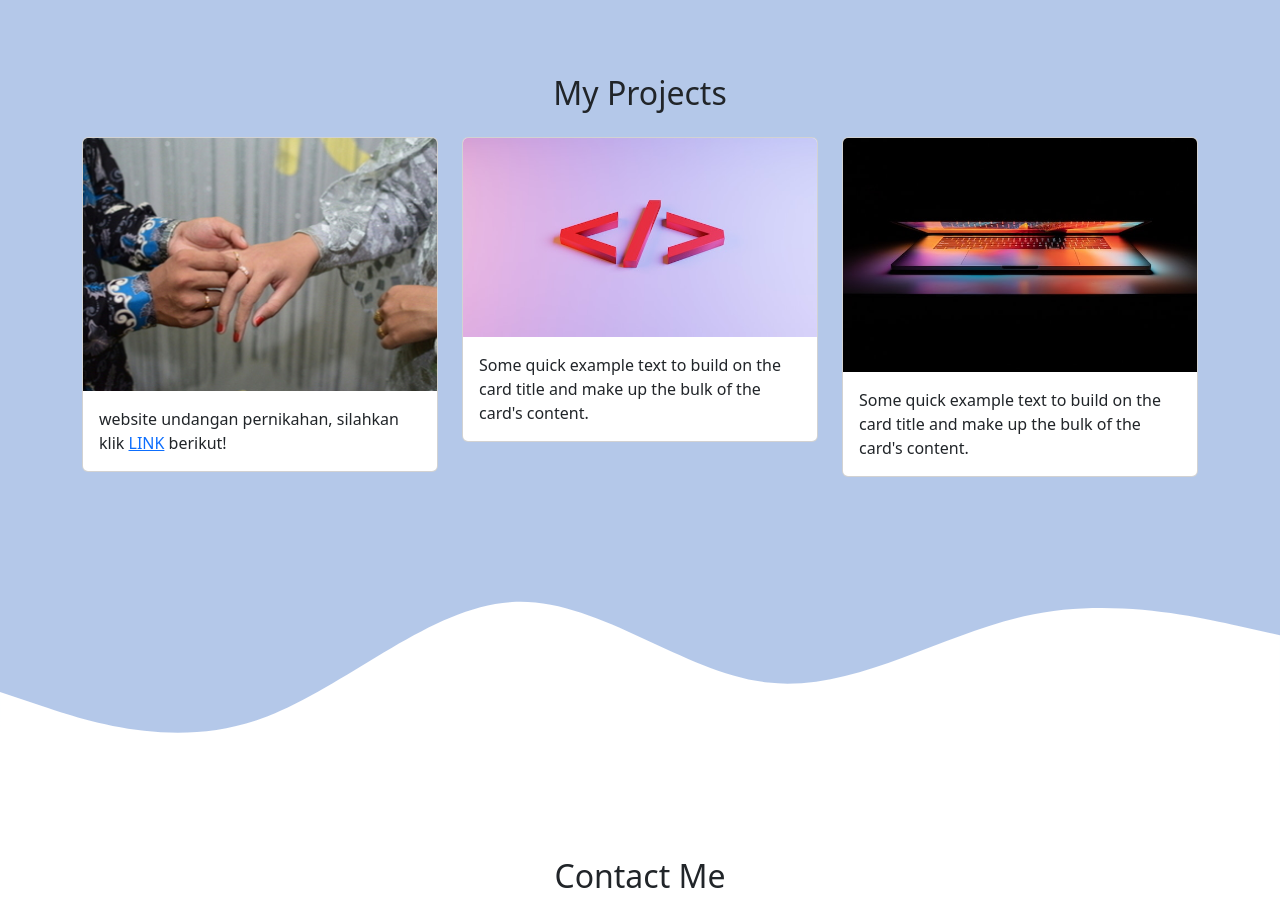
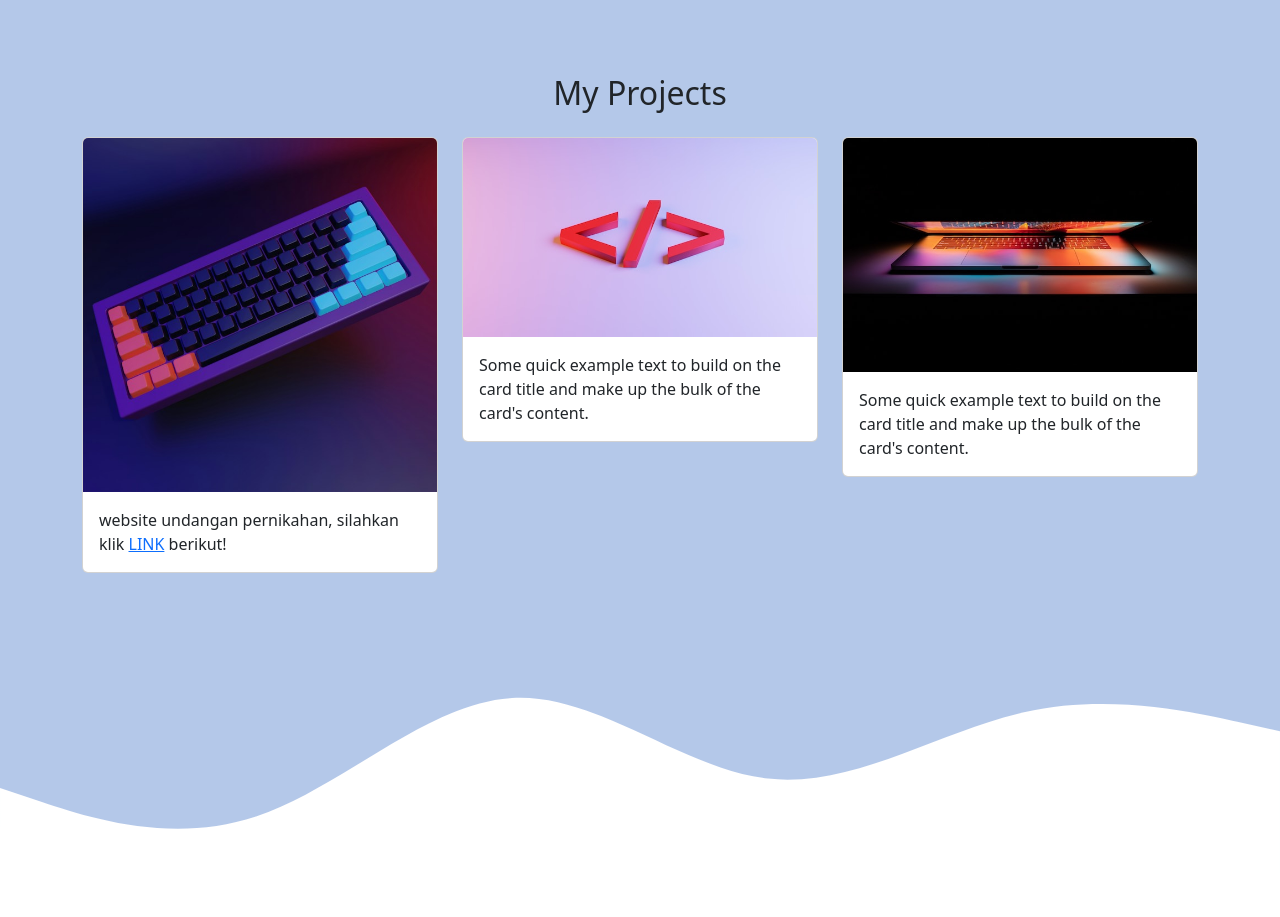
Before and after one commit to darwinloher/darwinloher.github.io, a plain HTML site: page index.html in a window 1280 px wide. Shown: the part 1320-2237 px from the top of the page. Drawn offline with nearby package versions, Linux system fonts and the light colour scheme.

Commit message:
edit my project again 2

```diff
--- a/index.html
+++ b/index.html
@@ -102,7 +102,7 @@
         <div class="row">
           <div class="col-md-4 mb-3">
             <div class="card" data-aos="flip-left" data-aos-duration="500">
-              <img src="img/projects/1.JPG" class="card-img-top" alt="projects 1" />
+              <img src="img/projects/4.JPG" class="card-img-top" alt="projects 1" />
               <div class="card-body">
                 <p class="card-text">website undangan pernikahan, silahkan klik <a href="https://darwinloher.github.io/wedding-invitation" target="_blank">LINK</a> berikut!</p>
               </div>
```
Also changed, not shown: img/projects/4.jpg (added).
